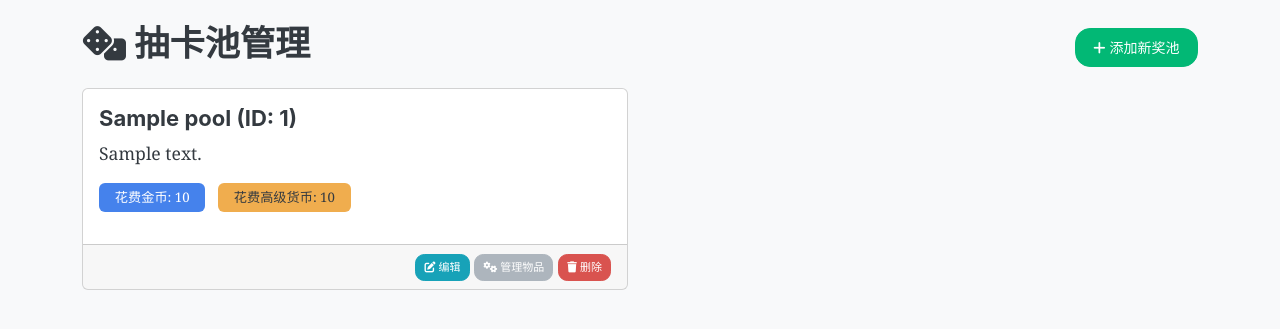
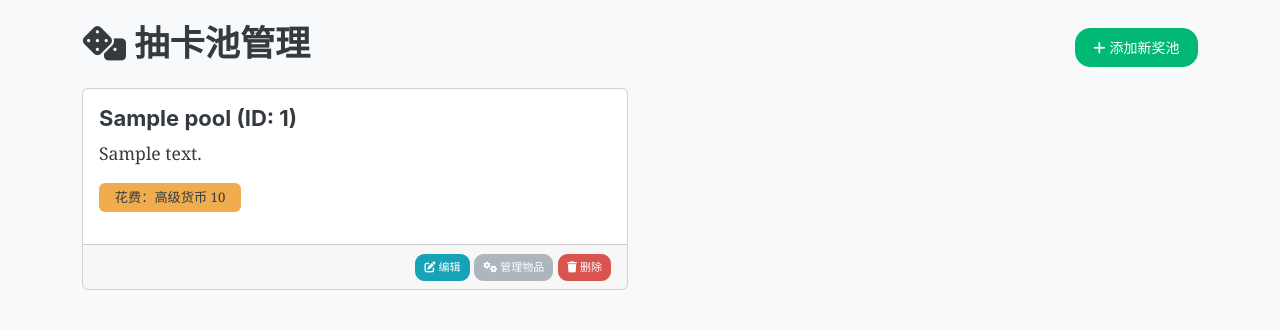
Before and after one commit to xxlemon-io/astrbot_plugin_fishing, a Python web app: template manager/templates/gacha.html in a window 1280 px wide. Shown: the part 58-387 px from the top of the page. Run offline with Jinja, Linux system fonts and the light colour scheme; the template is opened without the code that fills it: most values are stand-ins (such as "Sample title", 1, 10 or a date in 2020); some libraries are stand-ins or nearby versions.

Commit message:
feat: Update gacha pool management to support currency type selection
- Modified the gacha pool creation and editing forms to allow selection between coins and premium currency.
- Adjusted backend logic to map cost amounts based on the selected currency type.
- Updated HTML templates to reflect changes in currency handling for better user experience.
- Enhanced display logic to show the appropriate currency type in the gacha pool details.

```diff
--- a/manager/templates/gacha.html
+++ b/manager/templates/gacha.html
@@ -16,8 +16,11 @@
                 <h5 class="card-title">{{ pool.name }} (ID: {{ pool.gacha_pool_id }})</h5>
                 <p class="card-text">{{ pool.description or '无描述' }}</p>
                 <p>
-                    <span class="badge bg-primary">花费金币: {{ pool.cost_coins }}</span>
-                    <span class="badge bg-warning text-dark ms-2">花费高级货币: {{ pool.cost_premium_currency }}</span>
+                    {% if pool.cost_premium_currency and pool.cost_premium_currency > 0 %}
+                        <span class="badge bg-warning text-dark">花费：高级货币 {{ pool.cost_premium_currency }}</span>
+                    {% else %}
+                        <span class="badge bg-primary">花费：金币 {{ pool.cost_coins }}</span>
+                    {% endif %}
                 </p>
             </div>
             <div class="card-footer text-end">
@@ -54,9 +57,15 @@
                 <div class="modal-body">
                     <div class="mb-3"><label>名称</label><input type="text" name="name" class="form-control" required></div>
                     <div class="mb-3"><label>描述</label><textarea name="description" class="form-control" rows="2"></textarea></div>
-                    <div class="mb-3"><label>花费金币</label><input type="number" name="cost_coins" class="form-control" value="0"></div>
-                    <div class="mb-1"><label>花费高级货币</label><input type="number" name="cost_premium_currency" class="form-control" value="0"></div>
-                    <div class="form-text text-muted">若填写了高级货币，抽卡将优先消耗高级货币。</div>
+                    <div class="mb-3">
+                        <label>消耗货币</label>
+                        <select name="currency_type" class="form-select">
+                            <option value="coins">金币</option>
+                            <option value="premium">高级货币</option>
+                        </select>
+                    </div>
+                    <div class="mb-1"><label>消耗数量</label><input type="number" name="cost_amount" class="form-control" value="0"></div>
+                    <div class="form-text text-muted">卡池消耗为单一币种：金币或高级货币。</div>
                 </div>
                 <div class="modal-footer">
                     <button type="button" class="btn btn-secondary" data-bs-dismiss="modal">关闭</button>
@@ -80,6 +89,8 @@ document.addEventListener('DOMContentLoaded', function () {
         modalTitle.textContent = '添加新奖池';
         form.action = "{{ url_for('admin_bp.add_gacha_pool') }}";
         form.reset();
+        if (form.elements['currency_type']) form.elements['currency_type'].value = 'coins';
+        if (form.elements['cost_amount']) form.elements['cost_amount'].value = 0;
     });
 
     document.querySelectorAll('.edit-btn').forEach(button => {
@@ -87,11 +98,14 @@ document.addEventListener('DOMContentLoaded', function () {
             const data = JSON.parse(this.dataset.itemJson);
             modalTitle.textContent = `编辑奖池: ${data.name}`;
             form.action = `/admin/gacha/edit/${data.gacha_pool_id}`;
-            for (const key in data) {
-                if (form.elements[key]) {
-                    form.elements[key].value = data[key] || '';
-                }
-            }
+            // 名称与描述
+            if (form.elements['name']) form.elements['name'].value = data.name || '';
+            if (form.elements['description']) form.elements['description'].value = data.description || '';
+
+            // 货币类型与金额（单选）
+            const isPremium = (data.cost_premium_currency && data.cost_premium_currency > 0);
+            if (form.elements['currency_type']) form.elements['currency_type'].value = isPremium ? 'premium' : 'coins';
+            if (form.elements['cost_amount']) form.elements['cost_amount'].value = isPremium ? (data.cost_premium_currency || 0) : (data.cost_coins || 0);
         });
     });
 });
```
Also changed, not shown: draw/state.py (+4 -4 lines), manager/server.py (+21 -2 lines).
